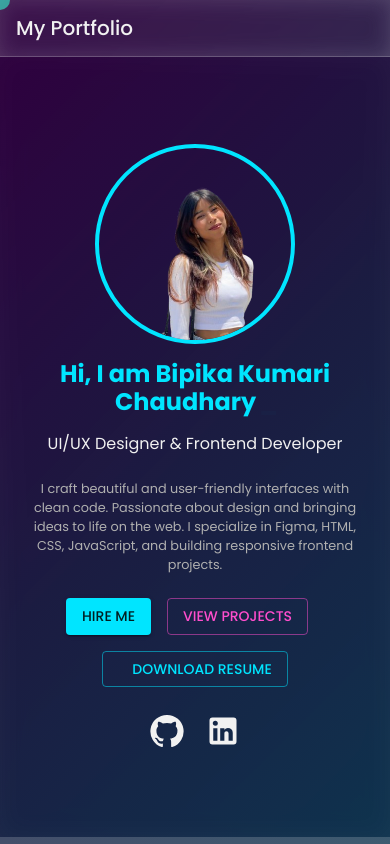
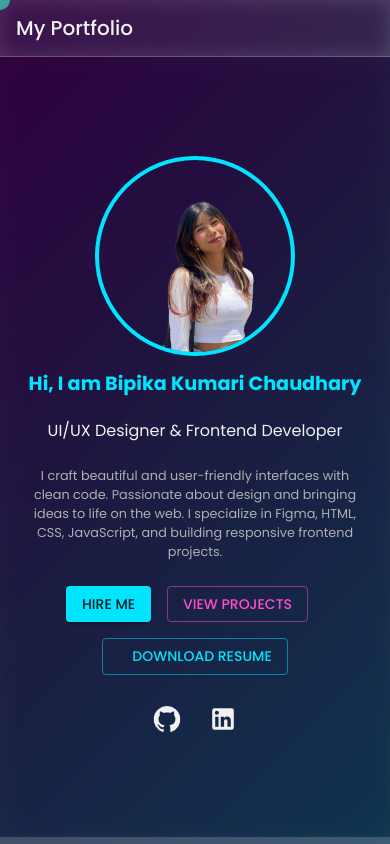
Before and after one commit to bipin-Pariyar2003/phuchuu_portfolio, a React (Vite) app: page / in a window 390 px wide. Built offline with nearby package versions, Linux system fonts and the light colour scheme; some icons are missing; a web font is replaced by a local one.

Commit message:
responsive design

```diff
--- a/src/views/Home/index.jsx
+++ b/src/views/Home/index.jsx
@@ -8,12 +8,15 @@ import { GitHub, LinkedIn } from "@mui/icons-material";
 
 const Home = () => {
   const navigate = useNavigate();
+
   const handleHireMeClick = () => {
     navigate("/contact");
   };
+
   const handleViewProjectsClick = () => {
     navigate("/projects");
   };
+
   const handleGithub = () => {
     window.open("https://github.com/bipika-c", "_blank", "noopener,noreferrer");
   };
@@ -25,6 +28,7 @@ const Home = () => {
       "noopener,noreferrer"
     );
   };
+
   return (
     <>
       <Navbar />
@@ -65,7 +69,30 @@ const Home = () => {
               fontWeight: 700,
               mb: 2,
               color: "#00e5ff",
-              fontSize: { xs: "1.5rem", md: "3rem" },
+              fontSize: { xs: "1.2rem", md: "3rem" },
+              lineHeight: 1.3, // ensures consistent height
+            }}
+          >
+            {/* Container with fixed height */}
+            <Box
+              sx={{
+                position: "relative",
+                display: "inline-block",
+                minHeight: { xs: "2rem", md: "3.5rem" }, // reserve vertical space
+              }}
+            >
+              {/* Hidden placeholder to reserve width */}
+              <span style={{ visibility: "hidden", whiteSpace: "nowrap" }}>
+                Hi, I am Bipika Kumari Chaudhary
+              </span>
+
+              {/* Animated typewriter text */}
+              <Box
+                sx={{
+                  position: "absolute",
+                  left: 0,
+                  top: 0,
+                  whiteSpace: "nowrap", // prevents wrapping to second line
                 }}
               >
                 <Typewriter
@@ -77,13 +104,21 @@ const Home = () => {
                   deleteSpeed={50}
                   delaySpeed={10000}
                 />
+              </Box>
+            </Box>
           </Typography>
+
           <Typography
             variant="h5"
-            sx={{ mb: 3, color: "#f1f1f1", fontSize: { xs: "1rem", md: "1.5rem" } }}
+            sx={{
+              mb: 3,
+              color: "#f1f1f1",
+              fontSize: { xs: "1rem", md: "1.5rem" },
+            }}
           >
             UI/UX Designer & Frontend Developer
           </Typography>
+
           <Typography
             variant="body1"
             sx={{
@@ -97,6 +132,7 @@ const Home = () => {
             about design and bringing ideas to life on the web. I specialize in Figma,
             HTML, CSS, JavaScript, and building responsive frontend projects.
           </Typography>
+
           <Button
             variant="contained"
             color="primary"
@@ -105,6 +141,7 @@ const Home = () => {
           >
             Hire Me
           </Button>
+
           <Button
             variant="outlined"
             color="secondary"
@@ -114,13 +151,13 @@ const Home = () => {
             View Projects
           </Button>
           <br />
+
           <Button
             variant="outlined"
             sx={{ mb: 2 }}
             href="/Bipika_Kumari_Chaudhary_Resume.pdf"
             download
           >
-            {" "}
             <DownloadForOfflineIcon sx={{ mr: 1 }} />
             Download Resume
           </Button>
@@ -130,7 +167,7 @@ const Home = () => {
             sx={{
               ml: { xs: 0, md: 8 },
               mt: 2,
-              scale: 1.5,
+              scale: { xs: 1.2, md: 1.5 },
               ":hover": { color: "grey", cursor: "pointer" },
             }}
             onClick={handleGithub}
@@ -138,7 +175,7 @@ const Home = () => {
           <LinkedIn
             sx={{
               ml: 4,
-              scale: 1.5,
+              scale: { xs: 1.2, md: 1.5 },
               mt: 2,
               ":hover": { color: "grey", cursor: "pointer" },
             }}
```
Lines whose indentation alone changed are shown as unchanged.
